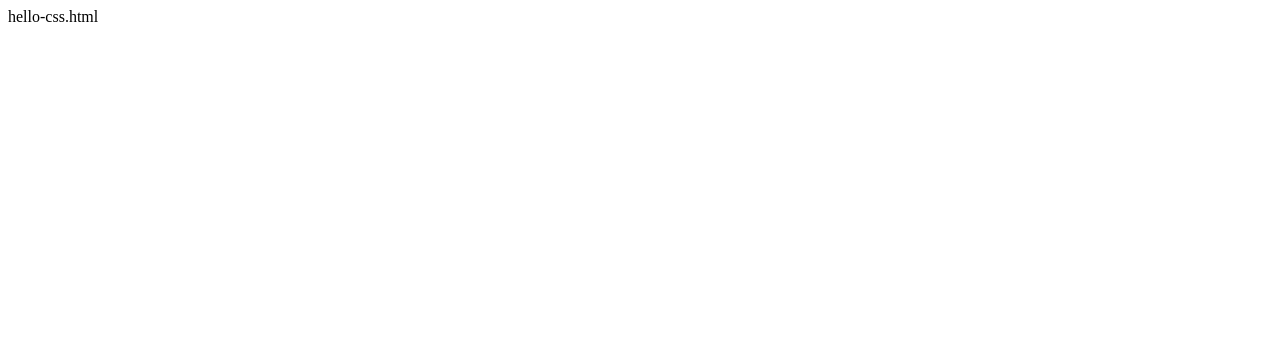
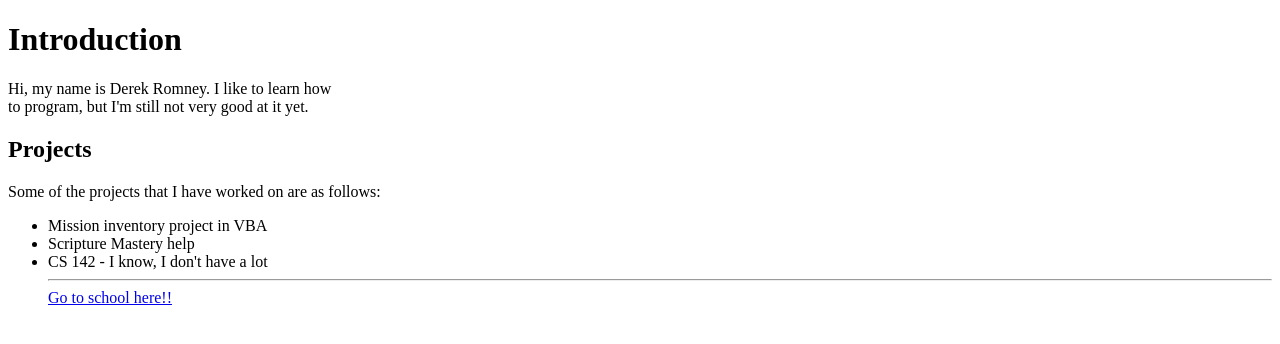
Before and after one commit to dcromney/portfolio, a plain HTML site: page index.html in a window 1280 px wide. Drawn offline with Linux system fonts and the light colour scheme.

Commit message:
This is the second file with the content of the first file.

```diff
--- a/index.html
+++ b/index.html
@@ -1 +1,20 @@
-hello-css.html
+<!DOCTYPE html>
+<html>
+<head>
+<title>Derek's Web Server</title>
+</head>
+<body>
+
+<h1>Introduction</h1>
+<p>Hi, my name is Derek Romney. I like to learn how <br>
+to program, but I'm still not very good at it yet. </p>
+<h2>Projects</h2>
+<p> Some of the projects that I have worked on are as follows:</p>
+<ul>
+<li>Mission inventory project in VBA</li>
+<li>Scripture Mastery help</li>
+<li>CS 142 - I know, I don't have a lot</li>
+<hr>
+<a href="https://www.byu.edu/">Go to school here!!</a>
+
+</body>
```
